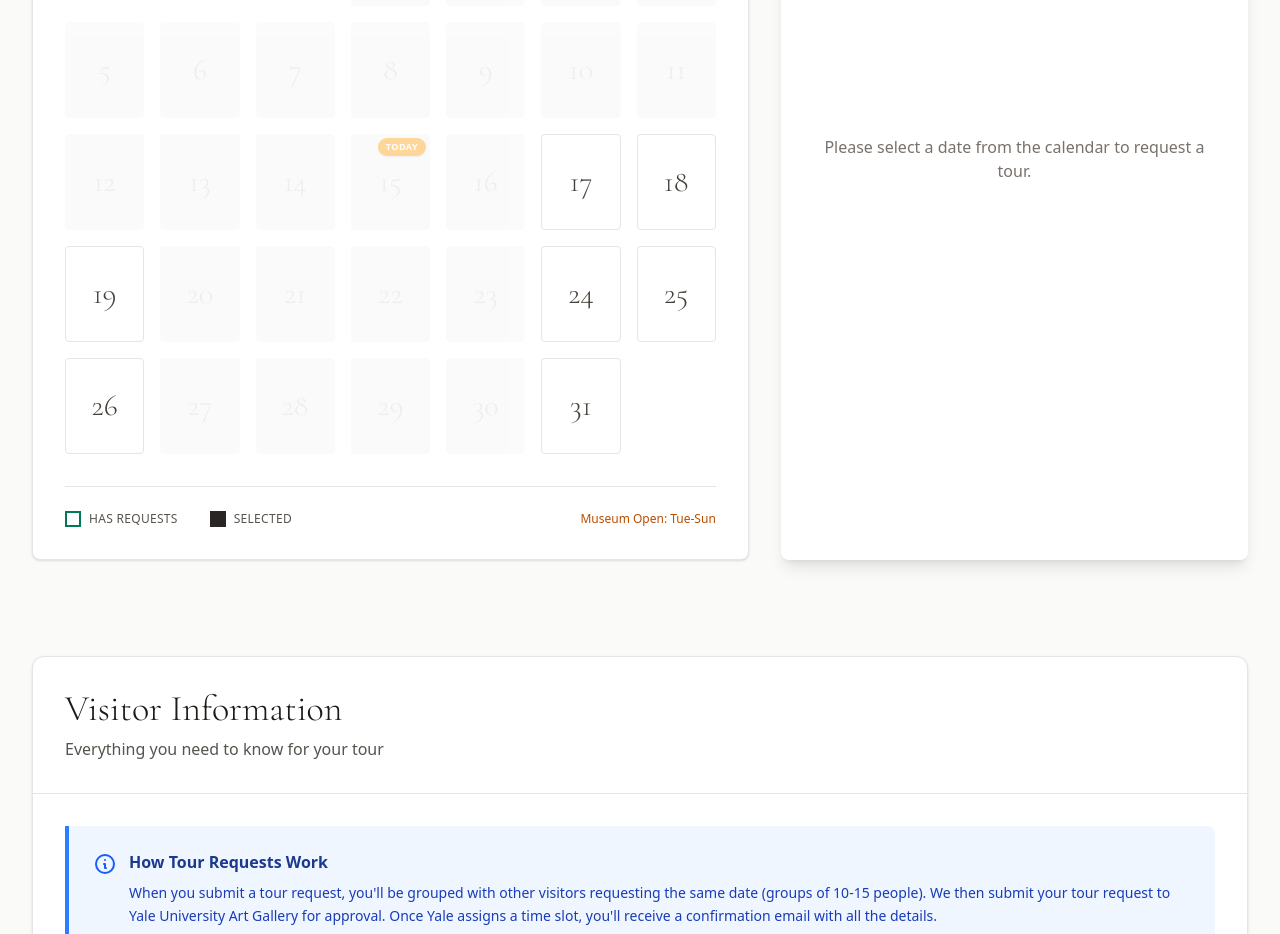
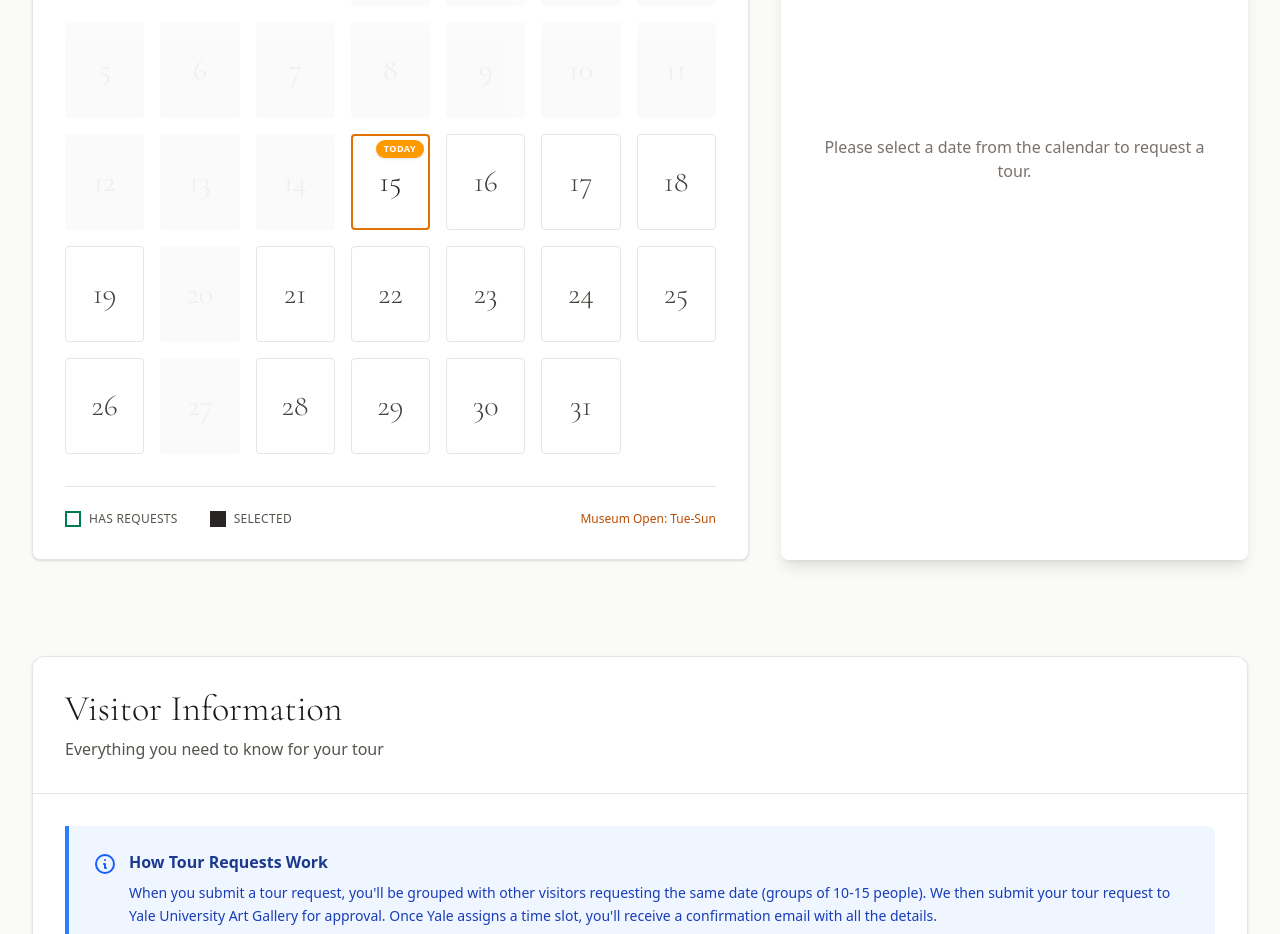
Before and after one commit to rtrahan/shinetours, a Next.js app: page / in a window 1280 px wide. Shown: the part 980-1914 px from the top of the page. Built offline with nearby package versions, Linux system fonts and the light colour scheme; no server answers; the database is empty.

Commit message:
Enable booking requests for Tuesday-Sunday (museum closed Mondays only)

```diff
--- a/components/Calendar.tsx
+++ b/components/Calendar.tsx
@@ -66,13 +66,12 @@ export default function Calendar({ onDateSelect, selectedDate, bookingsData }: C
   const getDayClasses = (date: Date) => {
     const dayOfWeek = getDay(date)
     const isPast = isBefore(date, today)
-    const isWeekend = dayOfWeek === 0 || dayOfWeek === 5 || dayOfWeek === 6
+    const isMuseumOpen = dayOfWeek !== 1 // Museum closed Mondays only (day 1)
     const isToday = isSameDay(date, today)
     const isSelected = selectedDate && isSameDay(date, selectedDate)
     const dateKey = format(date, 'yyyy-MM-dd')
     const hasBookings = bookingsByDate[dateKey]
-    const isFull = hasBookings && hasBookings.remainingSlots === 0
-    const isAvailable = !isPast && isWeekend && !isFull
+    const isAvailable = !isPast && isMuseumOpen
 
     let classes = 'relative h-16 md:h-20 lg:h-24 flex flex-col items-center justify-center transition-all duration-200 rounded '
 
@@ -137,8 +136,8 @@ export default function Calendar({ onDateSelect, selectedDate, bookingsData }: C
           {daysInMonth.map(date => {
             const dayOfWeek = getDay(date)
             const isPast = isBefore(date, today)
-            const isWeekend = dayOfWeek === 0 || dayOfWeek === 5 || dayOfWeek === 6
-            const isAvailable = !isPast && isWeekend
+            const isMuseumOpen = dayOfWeek !== 1 // Museum closed Mondays only
+            const isAvailable = !isPast && isMuseumOpen
             const dateKey = format(date, 'yyyy-MM-dd')
             const hasBookings = bookingsByDate[dateKey]
             const isToday = isSameDay(date, today)
```
